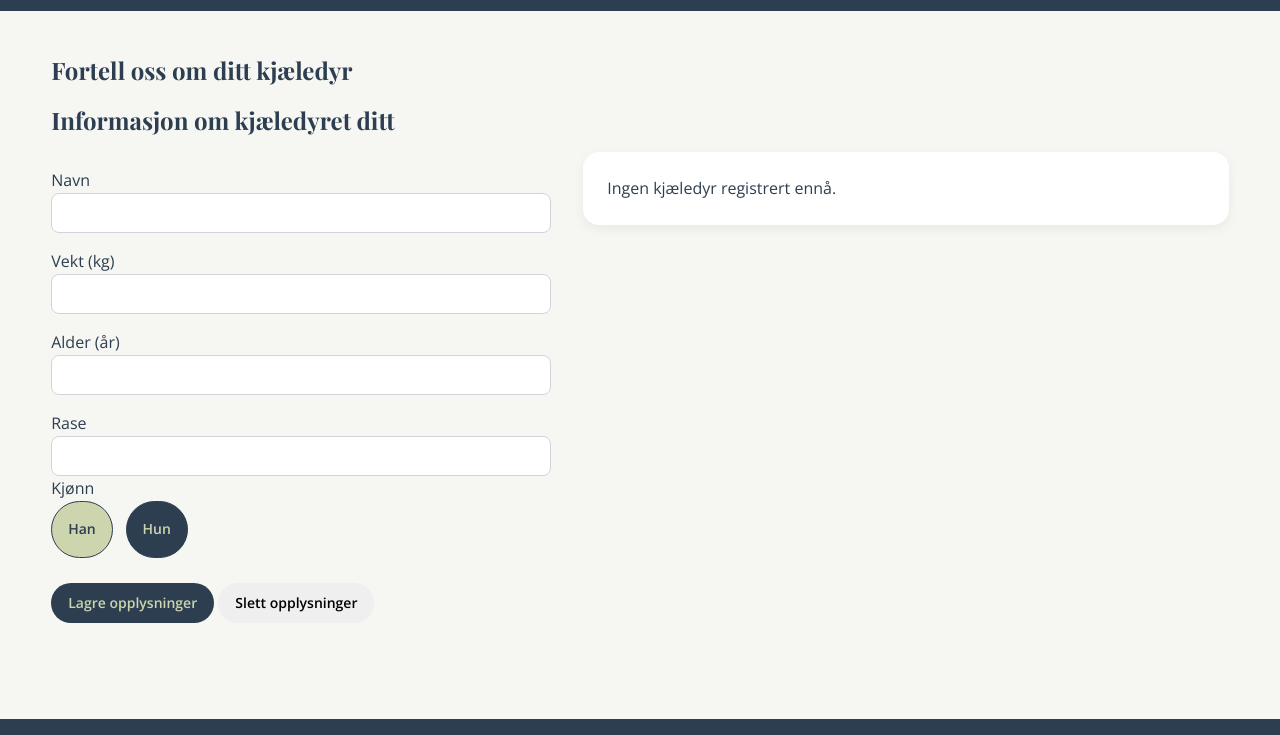
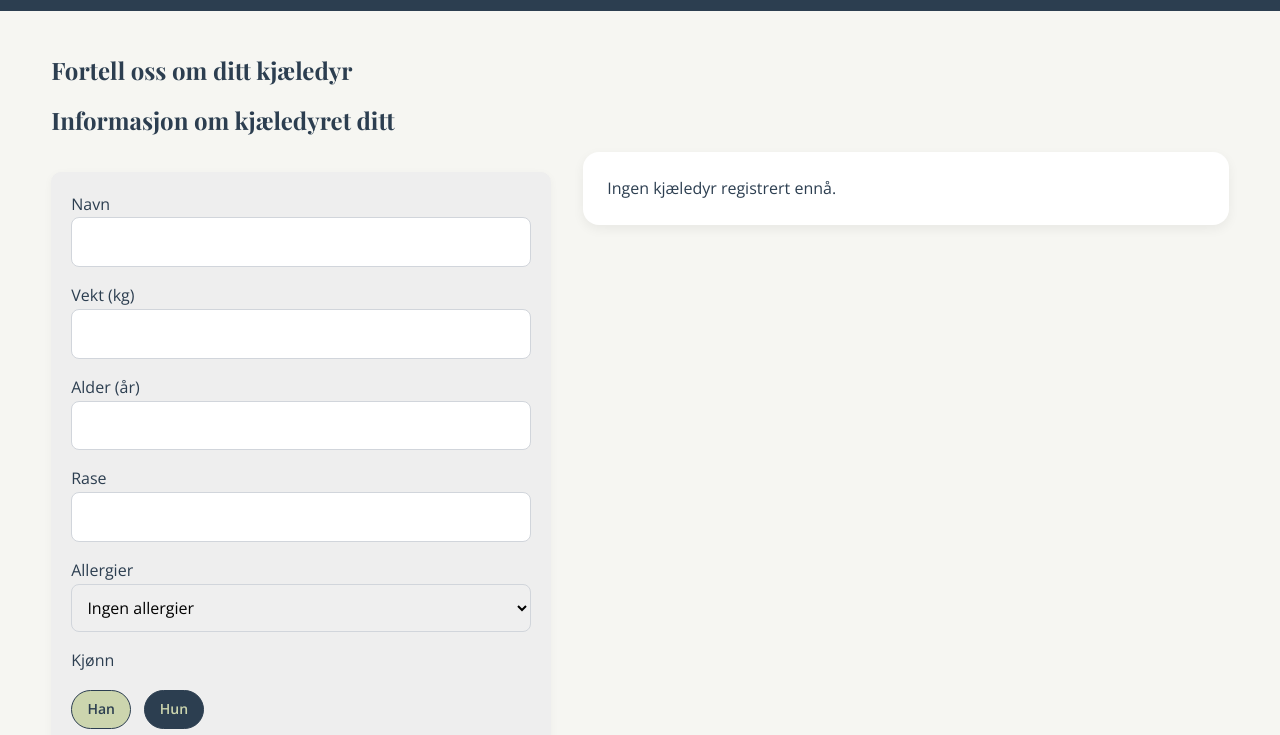
Before and after one commit to vildehf/Skoleprosjekt-Portfolio, a website built with Vite: page src/pages/registration/registration.html in a window 1280 px wide. Both pictures are taken after a click on the label "Han". Shown: the part 65-800 px from the top of the page. Built offline with nearby package versions, Linux system fonts and the light colour scheme; a web font is replaced by a local one.

Commit message:
added dropdown menu

```diff
--- a/src/pages/registration/registration.css
+++ b/src/pages/registration/registration.css
@@ -19,10 +19,14 @@ h1, h2, h3, h4{
 }
 
 .info-card {
-    padding-top: 1rem;
     display: flex;
     flex-direction: column;
     gap: 1.5rem;
+    background: #eee;
+    padding: 20px;
+    margin-top: 20px;
+    border-radius: 10px;
+    box-shadow: var(--shadow-sm);
 }
 
 .form-row {
@@ -32,7 +36,8 @@ h1, h2, h3, h4{
 }
 
 
-.info-card input {
+.info-card input, select {
+  font: inherit;
     width: 100%;
     padding: 0.7rem;
     border: 1px solid var(--border-color);
@@ -42,13 +47,17 @@ h1, h2, h3, h4{
 .btn-group {
     display: flex;
     gap: 0.8rem;
+    height: var(--btn-height);
+    text-align: center;
+    align-items: center;
 }
 
 .form-btn {
     font: inherit;
     font-size: var(--btn-font-size);
     font-weight: 700;
-    padding: var(--btn-padding-x);
+    padding: 7px;
+    width: 60px;
     color: var(--secondary-bg-color);
     border: 1px solid var(--primary-bg-color);
     border-radius: var(--btn-radius);
@@ -58,7 +67,8 @@ h1, h2, h3, h4{
 }
 
 
-.form-btn-delete {
+.btn-delete {
+  color: var(--primary-bg-color);
   display: inline-flex;
   align-items: center;
   justify-content: center;
@@ -81,9 +91,9 @@ h1, h2, h3, h4{
     transform 0.2s ease;
 }
 
-.form-btn-delete:hover {
-    background-color: var(--btn-delete);
-    color: var(--bg-label-color);
+.btn-delete:hover {
+  background-color: var(--btn-delete);
+  color: var(--bg-label-color);
   display: inline-flex;
   align-items: center;
   justify-content: center;
@@ -98,6 +108,7 @@ h1, h2, h3, h4{
   text-decoration: none;
   white-space: nowrap;
   cursor: pointer;
+  box-shadow: var(--shadow-sm);
   transition:
     background-color 0.2s ease,
     color 0.2s ease,
@@ -113,11 +124,14 @@ h1, h2, h3, h4{
 
 }
 
-
-.form-card input[type="radio"] {
+.btn-group input[type="radio"] {
     display: none;
 }
 
+.btn-group input[type="radio"]:checked + .form-btn {
+  background-color: var(--secondary-bg-color);
+  color: var(--primary-bg-color);
+}
 
 .form-btn.active {
   background-color: var(--secondary-bg-color);
--- a/src/pages/registration/registration.html
+++ b/src/pages/registration/registration.html
@@ -81,22 +81,33 @@
             <input id="pet-breed" name="breed" type="text" required minlength="2">
             <span id="breed-error" class="error-message"></span>
           </div>
-        </div>
-            </div>
-         <div class="gender-group">
-            <label>Kjønn</label>
-            <div class="form-card btn-group">
+
+          <div>
+            <label for="allergy">Allergier</label>
+            <select id="allergy" name="allergy">
+              <option value="Ingen allergier">Ingen allergier</option>
+              <option value="Egg">Egg</option>
+              <option value="Wheat">Hvete</option>
+              <option value="Milk">Melk</option>
+              <option value="Corn">Mais</option>
+            </select>
+             <span id="allergy-error" class="error-message"></span>
+          </div>
+             <label>Kjønn</label>
+            <div class="btn-group">
                <input type="radio" id="gender-him" name="gender" value="him">
                <label for="gender-him" class="form-btn">Han</label>
                <input type="radio" id="gender-her" name="gender" value="her">
                <label for="gender-her" class="form-btn">Hun</label>
             </div>
+        </div>
             </div>
+
               <div>
                 <div>
                   <br>
                   <button class="btn" type="submit">Lagre opplysninger</button>
-                  <button class="form-btn-delete" type="button">Slett opplysninger</button>
+                  <button class="btn-delete" type="button">Slett opplysninger</button>
                   </div>
                   </div>
                 </div>
--- a/src/pages/registration/registration.js
+++ b/src/pages/registration/registration.js
@@ -9,29 +9,14 @@ const nameInput = document.getElementById("pet-name");
 const weightInput = document.getElementById("pet-weight");
 const ageInput = document.getElementById("pet-age-years");
 const breedInput = document.getElementById("pet-breed");
+const allergyInput = document.getElementById("allergy");
+
 
 const nameError = document.getElementById("name-error");
 const weightError = document.getElementById("weight-error");
 const ageError = document.getElementById("age-error");
 const breedError = document.getElementById("breed-error");
-
-
-document.querySelectorAll(".form-card").forEach(group => {
-  const buttons = group.querySelectorAll(".form-btn");
-
-  buttons.forEach(button => {
-    button.addEventListener("click", () => {
-
-      if (button.classList.contains("active")) {
-        button.classList.remove("active");
-        return;
-      }
-
-      buttons.forEach(btn => btn.classList.remove("active"));
-      button.classList.add("active");
-    });
-  });
-});
+const allergyError = document.getElementById("allergy-error");
 
 
 form.addEventListener("submit", function (e) {
@@ -71,6 +56,14 @@ form.addEventListener("submit", function (e) {
     breedError.classList.remove("show");
   }
 
+  if (!allergyInput.reportValidity()) {
+    allergyError.textContent = "Vennligst velg et allergialternativ";
+    allergyError.classList.add("show");
+    valid = false;
+  } else {
+    allergyError.classList.remove("show");
+  }
+
   if (!valid) return;
 
   const name = nameInput.value.trim();
@@ -78,7 +71,7 @@ form.addEventListener("submit", function (e) {
   const age = parseInt(ageInput.value);
   const breed = breedInput.value.trim();
   const gender = document.querySelector('input[name="gender"]:checked')?.value || "";
-
+  const allergy = allergyInput.value;
 
   const pet = {
   id: Date.now(),
@@ -87,6 +80,7 @@ form.addEventListener("submit", function (e) {
   age,
   breed,
   gender,
+  allergy,
   image: "https://www.amatorfotografen.no/images/1000x700-Hund-Laika-Laika-20111023_02_2113.jpg"
 };
 
@@ -99,10 +93,6 @@ form.addEventListener("submit", function (e) {
 
   form.reset();
 
-
-  document.querySelectorAll(".form-btn").forEach(btn =>
-    btn.classList.remove("active")
-  );
 });
 
 function renderPets(petsList) {
@@ -127,6 +117,7 @@ card.innerHTML = `
       <p class="pet-meta">Alder: ${pet.age} år</p>
       <p class="pet-meta">Vekt: ${pet.weight} kg</p>
       <p class="pet-meta">Kjønn: ${pet.gender === "him" ? "Han" : "Hun"}</p>
+      <p class="pet-meta">Allergi: ${pet.allergy}</p>
     </div>
 
     ${
```
